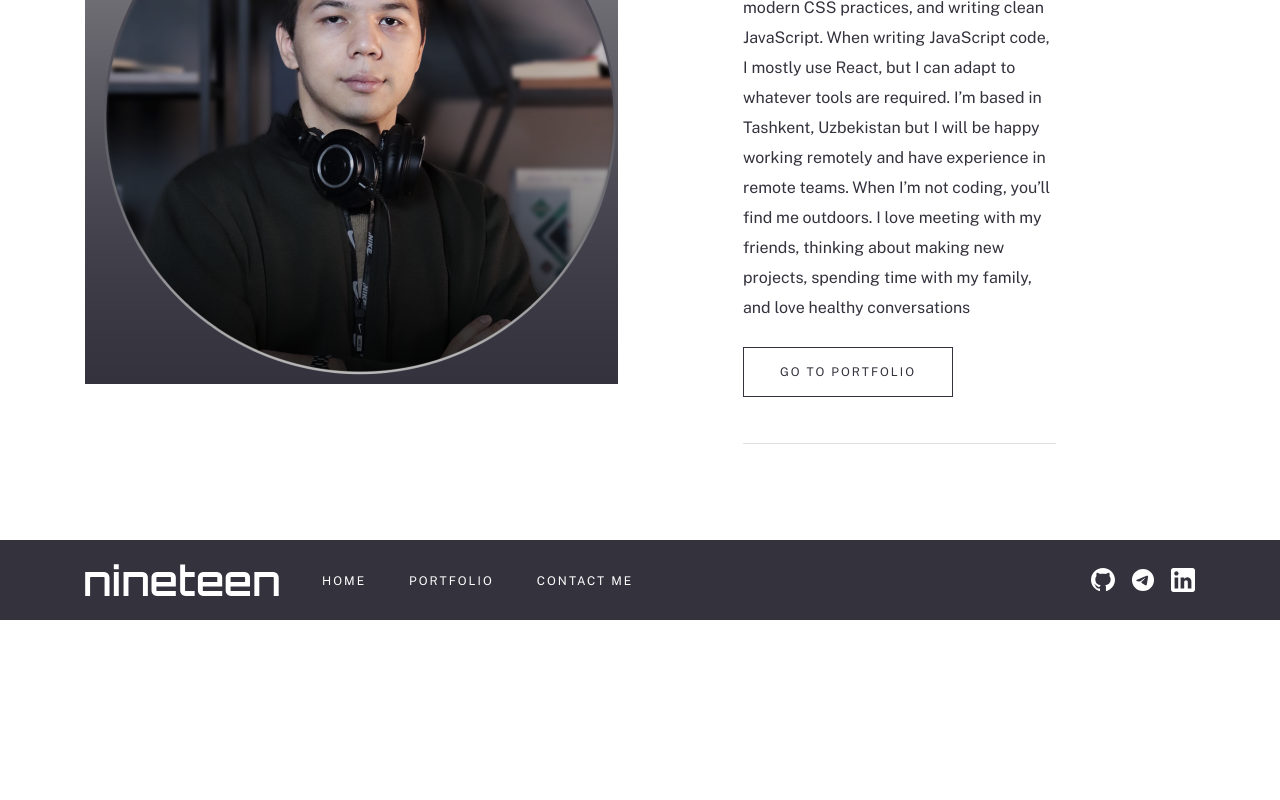
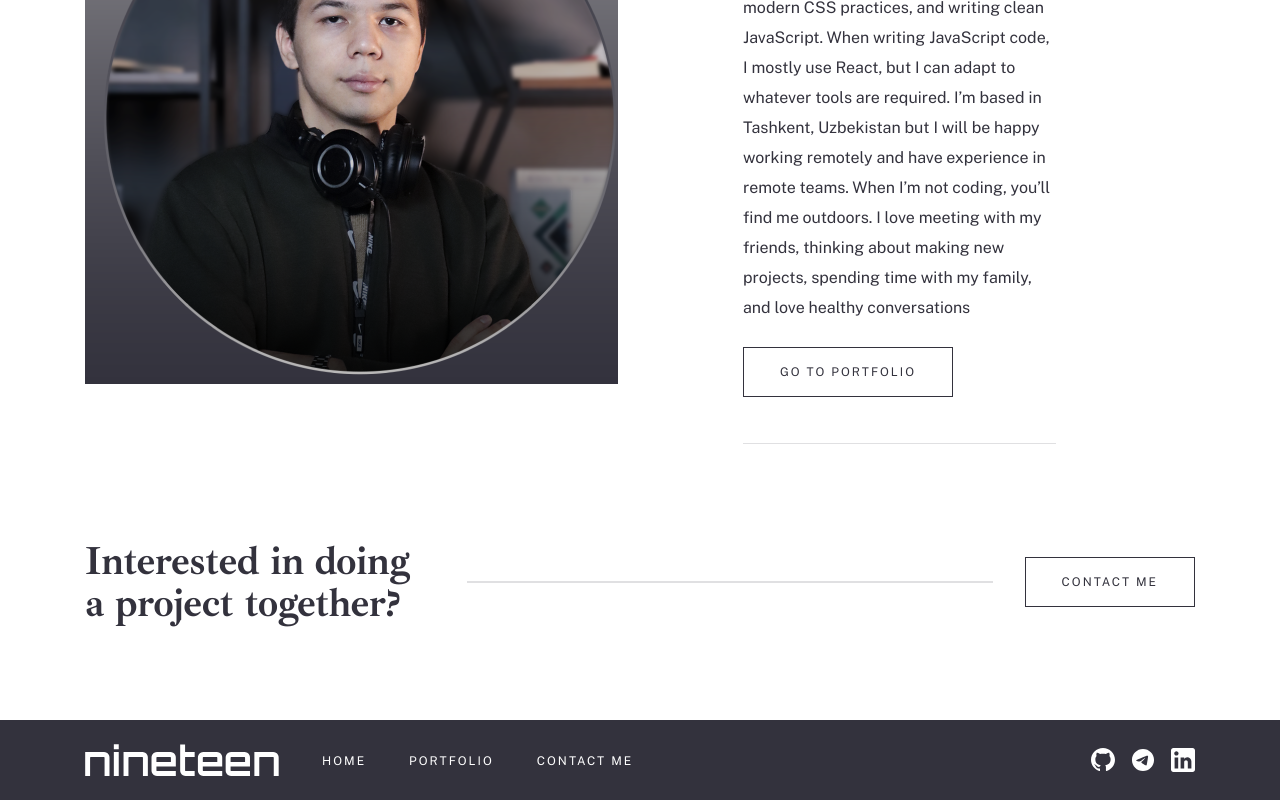
Before and after one commit to rahmatulloh19/nineteen, a React (Vite) app: page / in a window 1280 px wide. Shown: the part 1125-1925 px from the top of the page. Before the commit the page ends 1745 px from the top, so only its background shows below. Built offline with nearby package versions, Linux system fonts and the light colour scheme.

Commit message:
article completed

```diff
--- a/src/components/About/about.less
+++ b/src/components/About/about.less
@@ -41,13 +41,14 @@
 	text-decoration: none;
 	color: inherit;
 	.transition();
-	transition-property: opacity, background-color, color;
+	transition-property: opacity, background-color, color, transform;
 	&:hover {
 		background-color: #33323d;
 		color: #fff;
 	}
 	&:active {
 		opacity: 0.8;
+		transform: scale(0.92);
 	}
 }
 
--- /dev/null
+++ b/src/components/ForwardContact/ForwardContact.jsx
@@ -0,0 +1,22 @@
+import "./forwardContact.less";
+import { Link } from "react-router-dom";
+
+export const ForwardContact = () => {
+	return (
+		<article className="site-main__article article">
+			<div className="container">
+				<div className="article__inner">
+					<div className="article__title-wrapper">
+						<h2 className="article__title">Interested in doing a project together?</h2>
+					</div>
+
+					<span className="article__decor"></span>
+
+					<Link className="article__link" to="/contact">
+						CONTACT ME
+					</Link>
+				</div>
+			</div>
+		</article>
+	);
+};
--- /dev/null
+++ b/src/components/ForwardContact/forwardContact.less
@@ -0,0 +1,89 @@
+@import "../../assets/utilities/mixins.less";
+
+// Site article styles begin
+.article {
+	padding-top: 115px;
+	padding-bottom: 80px;
+}
+
+.article__inner {
+	.flex-box(center);
+	flex-direction: column;
+}
+
+.article__title-wrapper {
+	max-width: 256px;
+}
+
+.article__title {
+	.reuseFulText(40px, 32px, 700, 42px);
+	font-family: "Ibarra Real Nova";
+	letter-spacing: -0.36px;
+	text-align: center;
+}
+
+.article__link {
+	display: inline-block;
+	padding: 17px 36px;
+	font-size: 12px;
+	line-height: 14px;
+	letter-spacing: 2px;
+	border: 1px solid #33323d;
+	text-decoration: none;
+	color: inherit;
+	.transition();
+	transition-property: opacity, background-color, color, transform;
+	&:hover {
+		background-color: #33323d;
+		color: #fff;
+	}
+	&:active {
+		opacity: 0.8;
+		transform: scale(0.92);
+	}
+}
+
+#responsive-article() {
+	.mobile() {
+		.article__title {
+			font-size: 40px;
+		}
+	}
+	.tablet() {
+		.article {
+			padding-top: 0;
+			padding-bottom: 96px;
+		}
+		.article__inner {
+			justify-content: space-between;
+			flex-direction: row;
+			column-gap: 32px;
+		}
+
+		.article__title-wrapper {
+			max-width: 350px;
+		}
+
+		.article__title {
+			margin-bottom: 0;
+			text-align: left;
+		}
+
+		.article__decor {
+			display: block;
+			flex-grow: 1;
+			height: 1px;
+			border: 1px solid #33323d26;
+		}
+	}
+}
+
+@media only screen and (min-width: 375px) {
+	#responsive-article.mobile();
+}
+
+@media only screen and (min-width: 768px) {
+	#responsive-article.tablet();
+}
+
+// Site article styles end
--- /dev/null
+++ b/src/components/ForwardContact/index.js
@@ -0,0 +1 @@
+export * from "./ForwardContact";
--- a/src/components/Hero/hero.less
+++ b/src/components/Hero/hero.less
@@ -46,7 +46,7 @@
 	text-decoration: none;
 	background-color: #203a4c;
 	.transition();
-	transition-property: background-color, opacity;
+	transition-property: background-color, opacity, transform;
 	& svg {
 		transition: color 0.3s linear;
 	}
@@ -66,6 +66,7 @@
 	&:active {
 		background-color: #203a4c;
 		opacity: 0.8;
+		transform: scale(0.92);
 	}
 }
 
--- a/src/components/index.js
+++ b/src/components/index.js
@@ -2,5 +2,6 @@ import { Header } from "./Header";
 import { Footer } from "./Footer";
 import { Hero } from "./Hero";
 import { About } from "./About";
+import { ForwardContact } from "./ForwardContact";
 
-export { Header, Footer, Hero, About };
+export { Header, Footer, Hero, About, ForwardContact };
--- a/src/pages/Home/Home.jsx
+++ b/src/pages/Home/Home.jsx
@@ -1,5 +1,5 @@
 import { aboutImages, homeImages } from "../../assets/images";
-import { About, Hero } from "../../components";
+import { About, ForwardContact, Hero } from "../../components";
 
 export const Home = () => {
 	return (
@@ -24,6 +24,7 @@ export const Home = () => {
 					"I’m a front-end developer looking for a new role in an exciting company. I focus on writing accessible HTML, using modern CSS practices, and writing clean JavaScript. When writing JavaScript code, I mostly use React, but I can adapt to whatever tools are required. I’m based in Tashkent, Uzbekistan but I will be happy working remotely and have experience in remote teams. When I’m not coding, you’ll find me outdoors. I love meeting with my friends, thinking about making new projects, spending time with my family, and love healthy conversations"
 				}
 			/>
+			<ForwardContact />
 		</>
 	);
 };
```
